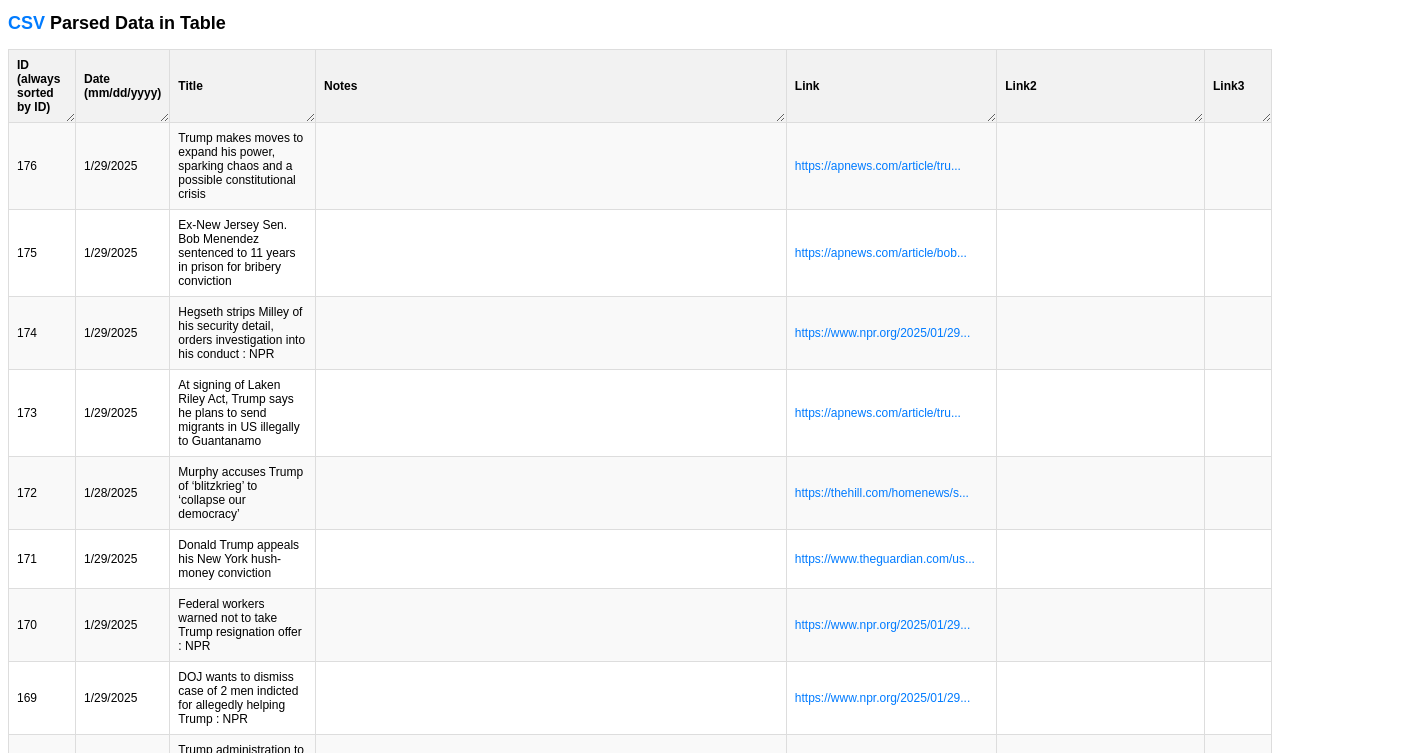
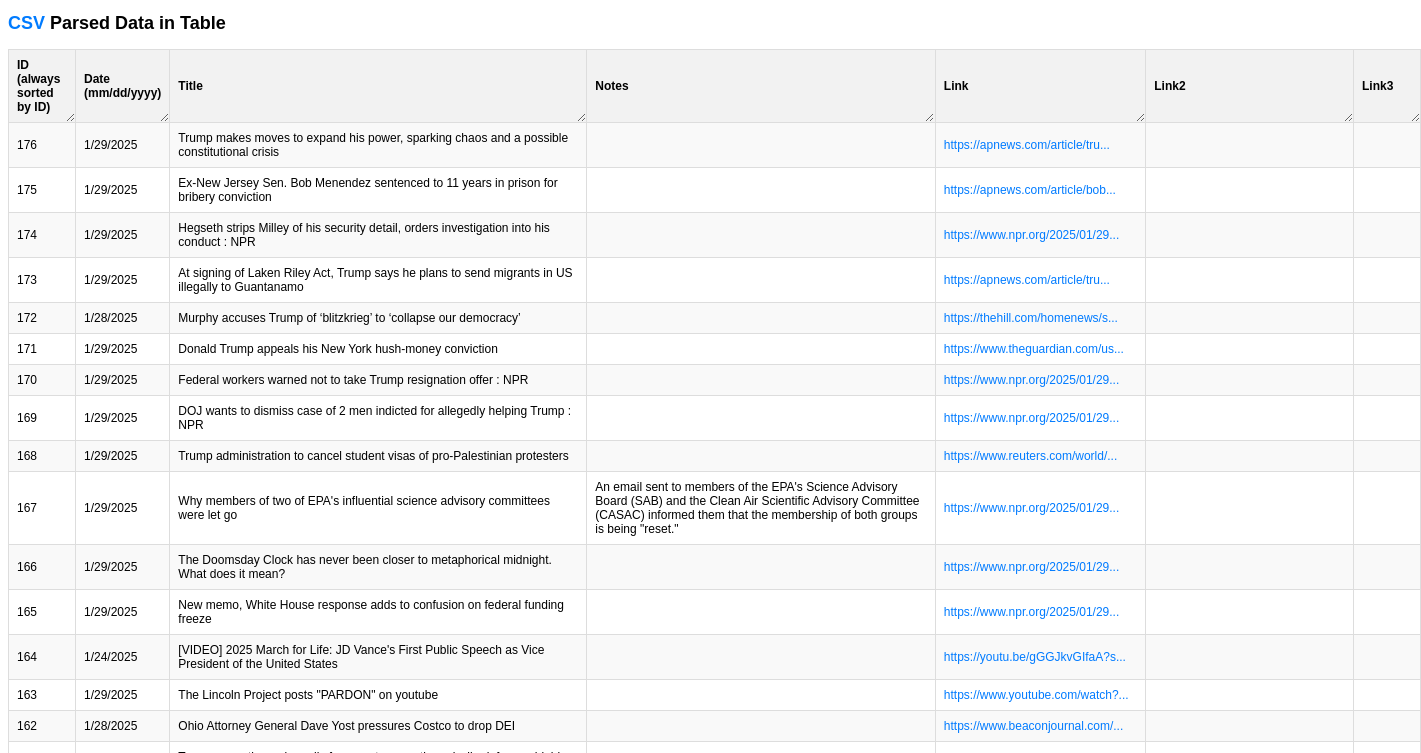
Before and after one commit to jonms83/TrumpsAmerica2025, a plain HTML site: page index.html in a window 1280 px wide. Shown: the part 47-800 px from the top of the page, 1421 px wide, since content can reach past the window. Drawn offline with nearby package versions, Linux system fonts and the light colour scheme.

Commit message:
Update index.html

```diff
--- a/index.html
+++ b/index.html
@@ -38,6 +38,9 @@
 		.csv-table th:nth-child(2) {
             width:50px;
         }
+		.csv-table th:nth-child(3) {
+            min-width:400px;
+        }
 
         /* Zebra striping */
         .csv-table .even-row {
```
